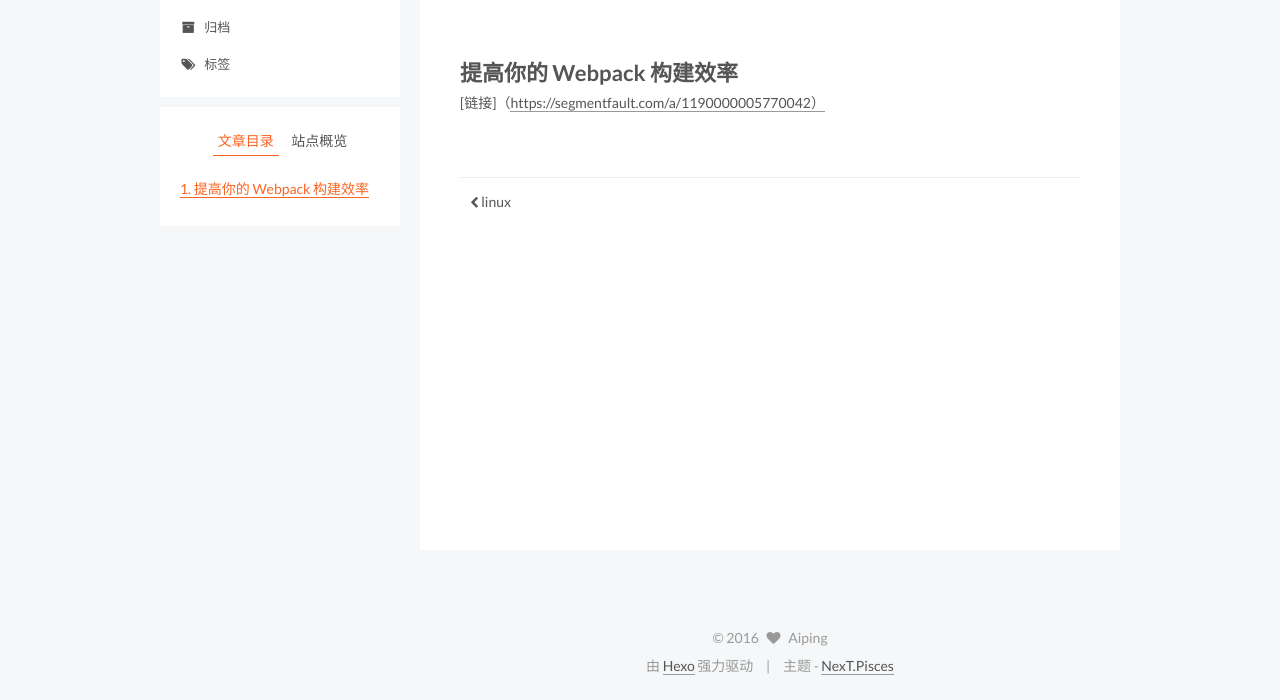
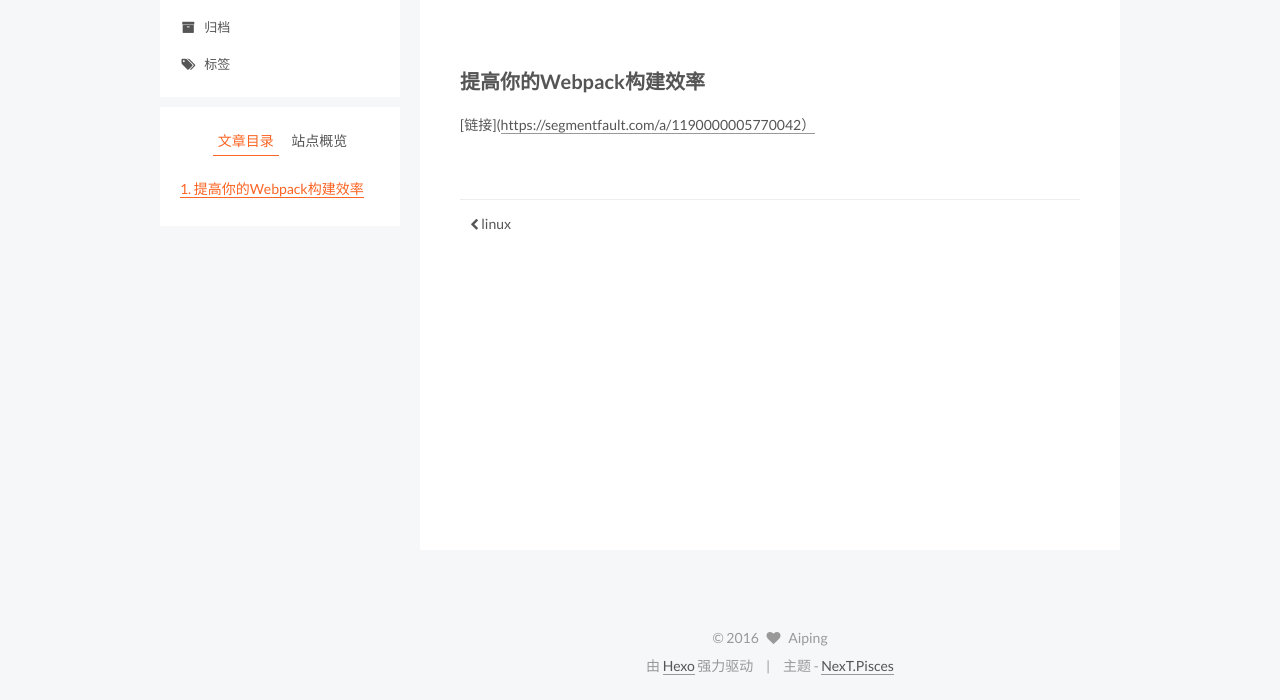
Before and after one commit to gitbu/gitbu.github.io, a plain HTML site: page 2016/06/24/webpack/index.html in a window 1280 px wide. Shown: the part 153-853 px from the top of the page. Drawn offline with Linux system fonts and the light colour scheme; a script that the page names is missing.

Commit message:
Site updated: 2016-06-24 09:40:08

```diff
--- a/2016/06/24/webpack/index.html
+++ b/2016/06/24/webpack/index.html
@@ -90,16 +90,16 @@
 
 
 
-<meta name="description" content="提高你的 Webpack 构建效率[链接]（https://segmentfault.com/a/1190000005770042）">
+<meta name="description" content="提高你的Webpack构建效率[链接](https://segmentfault.com/a/1190000005770042）">
 <meta property="og:type" content="article">
 <meta property="og:title" content="webpack">
 <meta property="og:url" content="http://Aiping.github.io/2016/06/24/webpack/index.html">
 <meta property="og:site_name" content="Just Do It">
-<meta property="og:description" content="提高你的 Webpack 构建效率[链接]（https://segmentfault.com/a/1190000005770042）">
-<meta property="og:updated_time" content="2016-06-24T16:36:39.000Z">
+<meta property="og:description" content="提高你的Webpack构建效率[链接](https://segmentfault.com/a/1190000005770042）">
+<meta property="og:updated_time" content="2016-06-24T16:39:58.000Z">
 <meta name="twitter:card" content="summary">
 <meta name="twitter:title" content="webpack">
-<meta name="twitter:description" content="提高你的 Webpack 构建效率[链接]（https://segmentfault.com/a/1190000005770042）">
+<meta name="twitter:description" content="提高你的Webpack构建效率[链接](https://segmentfault.com/a/1190000005770042）">
 
 
 
@@ -299,7 +299,7 @@
 
 
 
-        <h1 id="提高你的-Webpack-构建效率"><a href="#提高你的-Webpack-构建效率" class="headerlink" title="提高你的 Webpack 构建效率"></a>提高你的 Webpack 构建效率</h1><p>[链接]（<a href="https://segmentfault.com/a/1190000005770042）" target="_blank" rel="external">https://segmentfault.com/a/1190000005770042）</a></p>
+        <h2 id="提高你的Webpack构建效率"><a href="#提高你的Webpack构建效率" class="headerlink" title="提高你的Webpack构建效率"></a>提高你的Webpack构建效率</h2><p>[链接](<a href="https://segmentfault.com/a/1190000005770042）" target="_blank" rel="external">https://segmentfault.com/a/1190000005770042）</a></p>
 
 
     </div>
@@ -493,7 +493,7 @@
 
 
 
-              <div class="post-toc-content"><ol class="nav"><li class="nav-item nav-level-1"><a class="nav-link" href="#提高你的-Webpack-构建效率"><span class="nav-number">1.</span> <span class="nav-text">提高你的 Webpack 构建效率</span></a></li></ol></div>
+              <div class="post-toc-content"><ol class="nav"><li class="nav-item nav-level-2"><a class="nav-link" href="#提高你的Webpack构建效率"><span class="nav-number">1.</span> <span class="nav-text">提高你的Webpack构建效率</span></a></li></ol></div>
 
           </div>
         </section>
--- a/css/main.css
+++ b/css/main.css
@@ -1549,7 +1549,7 @@ pre .javascript .function {
   width: 4px;
   height: 4px;
   border-radius: 50%;
-  background: #ff1d00;
+  background: #ddff52;
 }
 .links-of-blogroll {
   font-size: 13px;
```
Also changed, not shown: index.html (+1 -1 lines).
